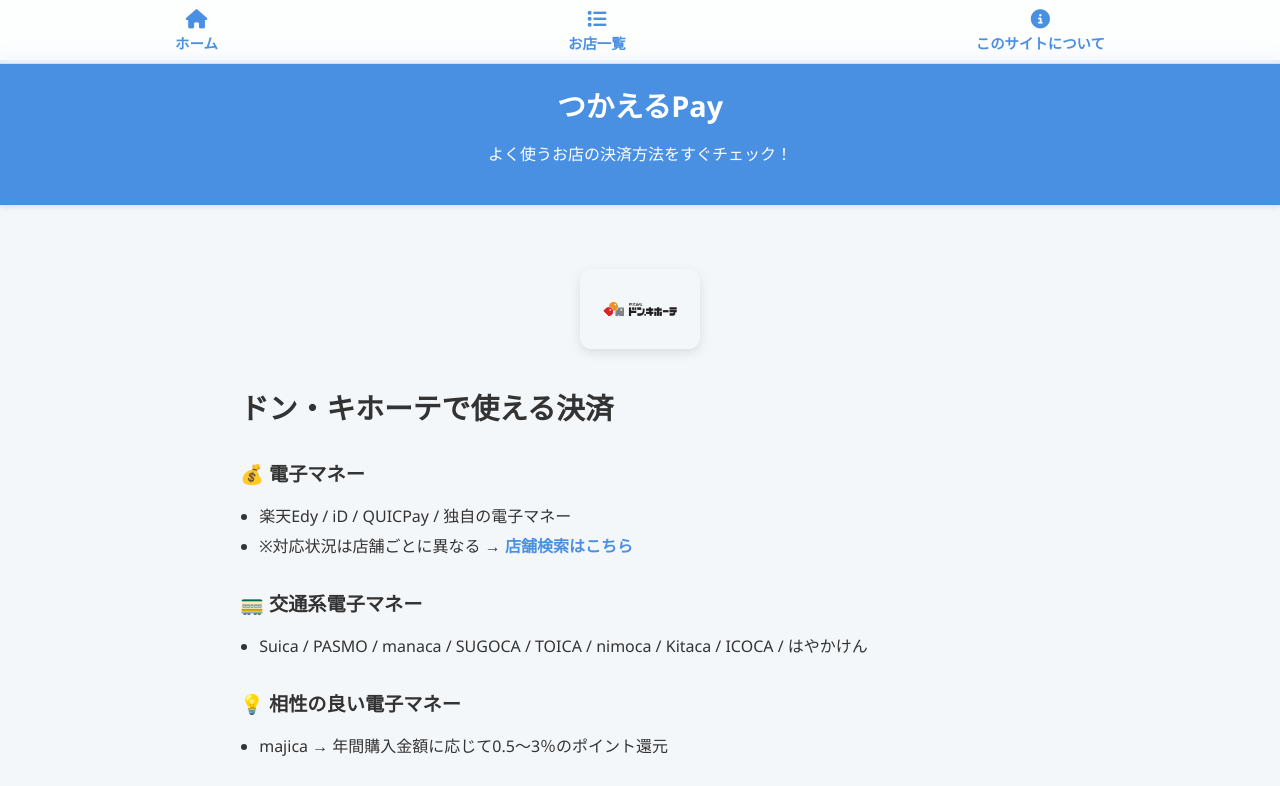
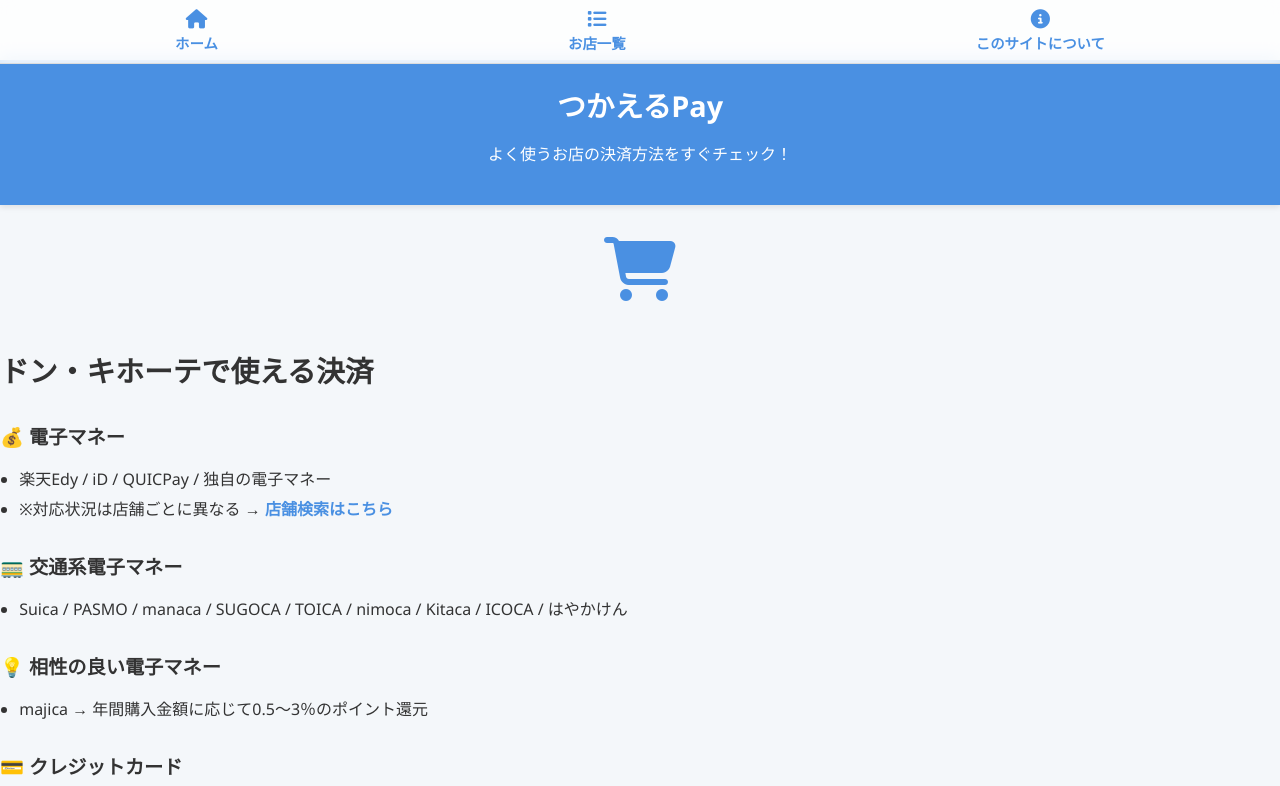
Before and after one commit to block-surprise/tukaerupay, a plain HTML site: page shops/donki.html in a window 1280 px wide. Shown: the top 786 px of the page. Drawn offline with Linux system fonts and the light colour scheme.

Commit message:
Update donki.html

```diff
--- a/shops/donki.html
+++ b/shops/donki.html
@@ -43,12 +43,13 @@
       text-align: center;
       margin-bottom: 2rem;
     }
-    .hero-logo {
-      width: 120px;
-      height: auto;
-      border-radius: 12px;
-      box-shadow: 0 4px 12px rgba(0,0,0,0.1);
-    }
+.hero-logo {
+  font-size: 4rem;
+  color: #4a90e2;
+  display: inline-block;
+  margin-bottom: 1rem;
+}
+
     h2 {
       margin-top: 2rem;
       font-size: 1.2rem;
@@ -88,10 +89,10 @@
     <p>よく使うお店の決済方法をすぐチェック！</p>
   </header>
 
-  <main>
-    <div class="hero">
-      <img src="../images/icons/donki.png" alt="ドン・キホーテのロゴ" class="hero-logo" />
-    </div>
+<div class="hero">
+  <i class="fa-solid fa-cart-shopping hero-logo" aria-hidden="true"></i>
+</div>
+
 
     <h1>ドン・キホーテで使える決済</h1>
 
```
